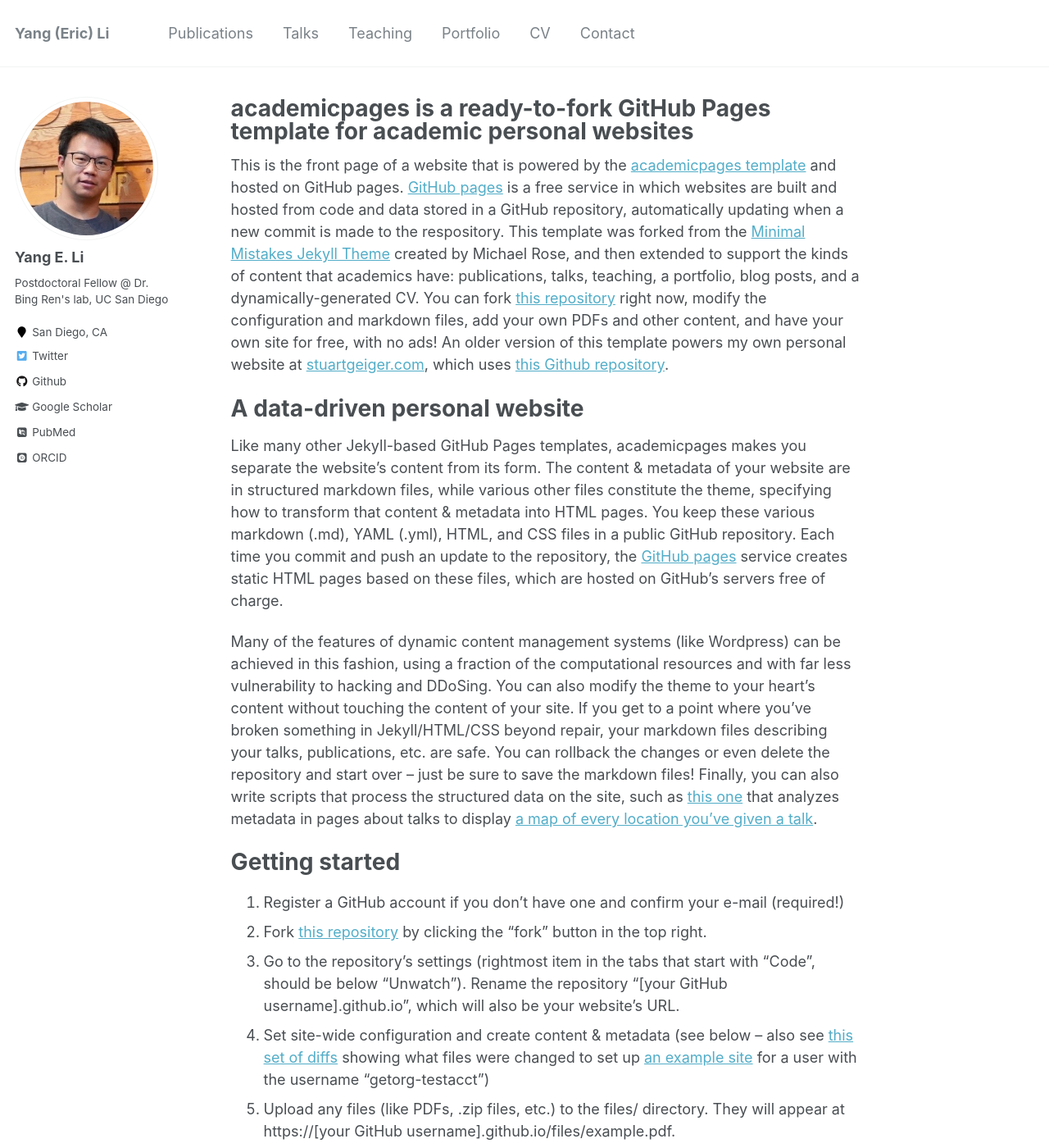
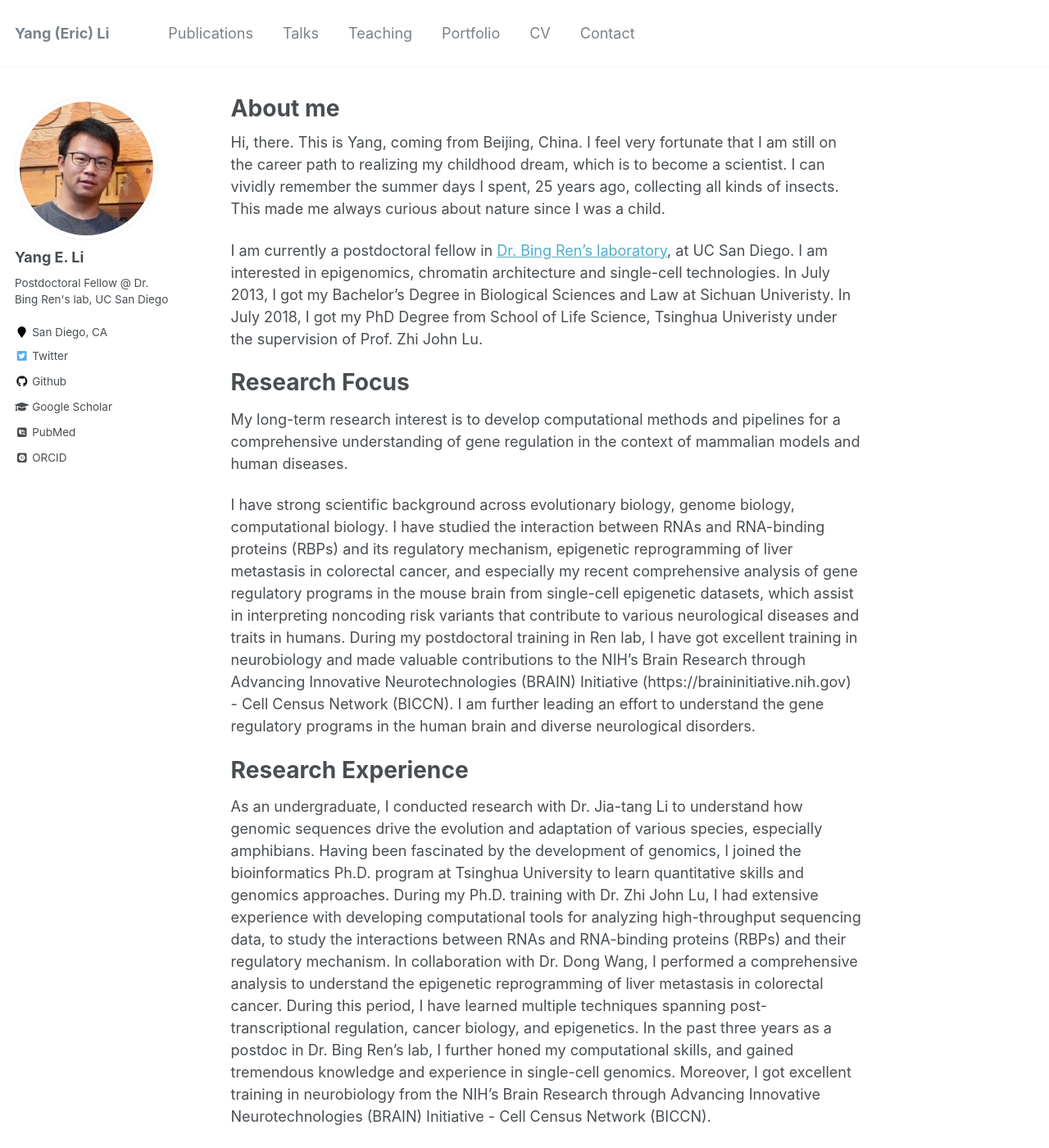
Before and after one commit to yal054/yal054.github.io, a Jekyll site: the page built from _pages/about.md, in a window 1280 px wide and 1400 px high. Shown: the whole window at 82% size. Built offline with Jekyll 4.4.1, drawn with Linux system fonts in a browser that asks for light colours; some web fonts are replaced; some of the changed text lies outside the part shown.

Commit message:
update about

```diff
--- a/_pages/about.md
+++ b/_pages/about.md
@@ -1,50 +1,33 @@
 ---
 permalink: /
-title: "academicpages is a ready-to-fork GitHub Pages template for academic personal websites"
+title: "About me"
 excerpt: "About me"
 author_profile: true
 redirect_from:
   - /about/
   - /about.html
 ---
+Hi, there. This is Yang, coming from Beijing, China. I feel very fortunate that I am still on the career path to realizing my childhood dream, which is to become a scientist. I can vividly remember the summer days I spent, 25 years ago, collecting all kinds of insects. This made me always curious about nature since I was a child.
 
-This is the front page of a website that is powered by the [academicpages template](https://github.com/academicpages/academicpages.github.io) and hosted on GitHub pages. [GitHub pages](https://pages.github.com) is a free service in which websites are built and hosted from code and data stored in a GitHub repository, automatically updating when a new commit is made to the respository. This template was forked from the [Minimal Mistakes Jekyll Theme](https://mmistakes.github.io/minimal-mistakes/) created by Michael Rose, and then extended to support the kinds of content that academics have: publications, talks, teaching, a portfolio, blog posts, and a dynamically-generated CV. You can fork [this repository](https://github.com/academicpages/academicpages.github.io) right now, modify the configuration and markdown files, add your own PDFs and other content, and have your own site for free, with no ads! An older version of this template powers my own personal website at [stuartgeiger.com](http://stuartgeiger.com), which uses [this Github repository](https://github.com/staeiou/staeiou.github.io).
+I am currently a postdoctoral fellow in [Dr. Bing Ren's laboratory](http://renlab.sdsc.edu/), at UC San Diego. I am interested in epigenomics, chromatin architecture and single-cell technologies. In July 2013, I got my Bachelor’s Degree in Biological Sciences and Law at Sichuan Univeristy. In July 2018, I got my PhD Degree from School of Life Science, Tsinghua Univeristy under the supervision of Prof. Zhi John Lu.
 
-A data-driven personal website
+Research Focus
 ======
-Like many other Jekyll-based GitHub Pages templates, academicpages makes you separate the website's content from its form. The content & metadata of your website are in structured markdown files, while various other files constitute the theme, specifying how to transform that content & metadata into HTML pages. You keep these various markdown (.md), YAML (.yml), HTML, and CSS files in a public GitHub repository. Each time you commit and push an update to the repository, the [GitHub pages](https://pages.github.com/) service creates static HTML pages based on these files, which are hosted on GitHub's servers free of charge.
+My long-term research interest is to develop computational methods and pipelines for a comprehensive understanding of gene regulation in the context of mammalian models and human diseases.
 
-Many of the features of dynamic content management systems (like Wordpress) can be achieved in this fashion, using a fraction of the computational resources and with far less vulnerability to hacking and DDoSing. You can also modify the theme to your heart's content without touching the content of your site. If you get to a point where you've broken something in Jekyll/HTML/CSS beyond repair, your markdown files describing your talks, publications, etc. are safe. You can rollback the changes or even delete the repository and start over -- just be sure to save the markdown files! Finally, you can also write scripts that process the structured data on the site, such as [this one](https://github.com/academicpages/academicpages.github.io/blob/master/talkmap.ipynb) that analyzes metadata in pages about talks to display [a map of every location you've given a talk](https://academicpages.github.io/talkmap.html).
+I have strong scientific background across evolutionary biology, genome biology, computational biology. I have studied the interaction between RNAs and RNA-binding proteins (RBPs) and its regulatory mechanism, epigenetic reprogramming of liver metastasis in colorectal cancer, and especially my recent comprehensive analysis of gene regulatory programs in the mouse brain from single-cell epigenetic datasets, which assist in interpreting noncoding risk variants that contribute to various neurological diseases and traits in humans. During my postdoctoral training in Ren lab, I have got excellent training in neurobiology and made valuable contributions to the NIH's Brain Research through Advancing Innovative Neurotechnologies (BRAIN) Initiative (https://braininitiative.nih.gov) - Cell Census Network (BICCN). I am further leading an effort to understand the gene regulatory programs in the human brain and diverse neurological disorders.
 
-Getting started
+
+Research Experience
 ======
-1. Register a GitHub account if you don't have one and confirm your e-mail (required!)
-1. Fork [this repository](https://github.com/academicpages/academicpages.github.io) by clicking the "fork" button in the top right.
-1. Go to the repository's settings (rightmost item in the tabs that start with "Code", should be below "Unwatch"). Rename the repository "[your GitHub username].github.io", which will also be your website's URL.
-1. Set site-wide configuration and create content & metadata (see below -- also see [this set of diffs](http://archive.is/3TPas) showing what files were changed to set up [an example site](https://getorg-testacct.github.io) for a user with the username "getorg-testacct")
-1. Upload any files (like PDFs, .zip files, etc.) to the files/ directory. They will appear at https://[your GitHub username].github.io/files/example.pdf.
-1. Check status by going to the repository settings, in the "GitHub pages" section
+As an undergraduate, I conducted research with Dr. Jia-tang Li to understand how genomic sequences drive the evolution and adaptation of various species, especially amphibians. Having been fascinated by the development of genomics, I joined the bioinformatics Ph.D. program at Tsinghua University to learn quantitative skills and genomics approaches. During my Ph.D. training with Dr. Zhi John Lu, I had extensive experience with developing computational tools for analyzing high-throughput sequencing data, to study the interactions between RNAs and RNA-binding proteins (RBPs) and their regulatory mechanism. In collaboration with Dr. Dong Wang, I performed a comprehensive analysis to understand the epigenetic reprogramming of liver metastasis in colorectal cancer. During this period, I have learned multiple techniques spanning post-transcriptional regulation, cancer biology, and epigenetics. In the past three years as a postdoc in Dr. Bing Ren’s lab, I further honed my computational skills, and gained tremendous knowledge and experience in single-cell genomics. Moreover, I got excellent training in neurobiology from the NIH's Brain Research through Advancing Innovative Neurotechnologies (BRAIN) Initiative - Cell Census Network (BICCN).
 
-Site-wide configuration
-------
-The main configuration file for the site is in the base directory in [_config.yml](https://github.com/academicpages/academicpages.github.io/blob/master/_config.yml), which defines the content in the sidebars and other site-wide features. You will need to replace the default variables with ones about yourself and your site's github repository. The configuration file for the top menu is in [_data/navigation.yml](https://github.com/academicpages/academicpages.github.io/blob/master/_data/navigation.yml). For example, if you don't have a portfolio or blog posts, you can remove those items from that navigation.yml file to remove them from the header.
 
-Create content & metadata
-------
-For site content, there is one markdown file for each type of content, which are stored in directories like _publications, _talks, _posts, _teaching, or _pages. For example, each talk is a markdown file in the [_talks directory](https://github.com/academicpages/academicpages.github.io/tree/master/_talks). At the top of each markdown file is structured data in YAML about the talk, which the theme will parse to do lots of cool stuff. The same structured data about a talk is used to generate the list of talks on the [Talks page](https://academicpages.github.io/talks), each [individual page](https://academicpages.github.io/talks/2012-03-01-talk-1) for specific talks, the talks section for the [CV page](https://academicpages.github.io/cv), and the [map of places you've given a talk](https://academicpages.github.io/talkmap.html) (if you run this [python file](https://github.com/academicpages/academicpages.github.io/blob/master/talkmap.py) or [Jupyter notebook](https://github.com/academicpages/academicpages.github.io/blob/master/talkmap.ipynb), which creates the HTML for the map based on the contents of the _talks directory).
-
-**Markdown generator**
-
-I have also created [a set of Jupyter notebooks](https://github.com/academicpages/academicpages.github.io/tree/master/markdown_generator
-) that converts a CSV containing structured data about talks or presentations into individual markdown files that will be properly formatted for the academicpages template. The sample CSVs in that directory are the ones I used to create my own personal website at stuartgeiger.com. My usual workflow is that I keep a spreadsheet of my publications and talks, then run the code in these notebooks to generate the markdown files, then commit and push them to the GitHub repository.
-
-How to edit your site's GitHub repository
-------
-Many people use a git client to create files on their local computer and then push them to GitHub's servers. If you are not familiar with git, you can directly edit these configuration and markdown files directly in the github.com interface. Navigate to a file (like [this one](https://github.com/academicpages/academicpages.github.io/blob/master/_talks/2012-03-01-talk-1.md) and click the pencil icon in the top right of the content preview (to the right of the "Raw | Blame | History" buttons). You can delete a file by clicking the trashcan icon to the right of the pencil icon. You can also create new files or upload files by navigating to a directory and clicking the "Create new file" or "Upload files" buttons.
-
-Example: editing a markdown file for a talk
-![Editing a markdown file for a talk](/images/editing-talk.png)
+Professional Service
+======
+1. Coordinating Editor for Biochemical Genetics (2020-2021).
+2. Reviewing for Proceedings of the National Academy of Sciences of the United States of America.
 
 For more info
 ------
-More info about configuring academicpages can be found in [the guide](https://academicpages.github.io/markdown/). The [guides for the Minimal Mistakes theme](https://mmistakes.github.io/minimal-mistakes/docs/configuration/) (which this theme was forked from) might also be helpful.
+More info about me can be found in [google scholar](https://scholar.google.com/citations?user=STMW2OgAAAAJ&hl=en).
```
Also changed, not shown: 1 other file.
